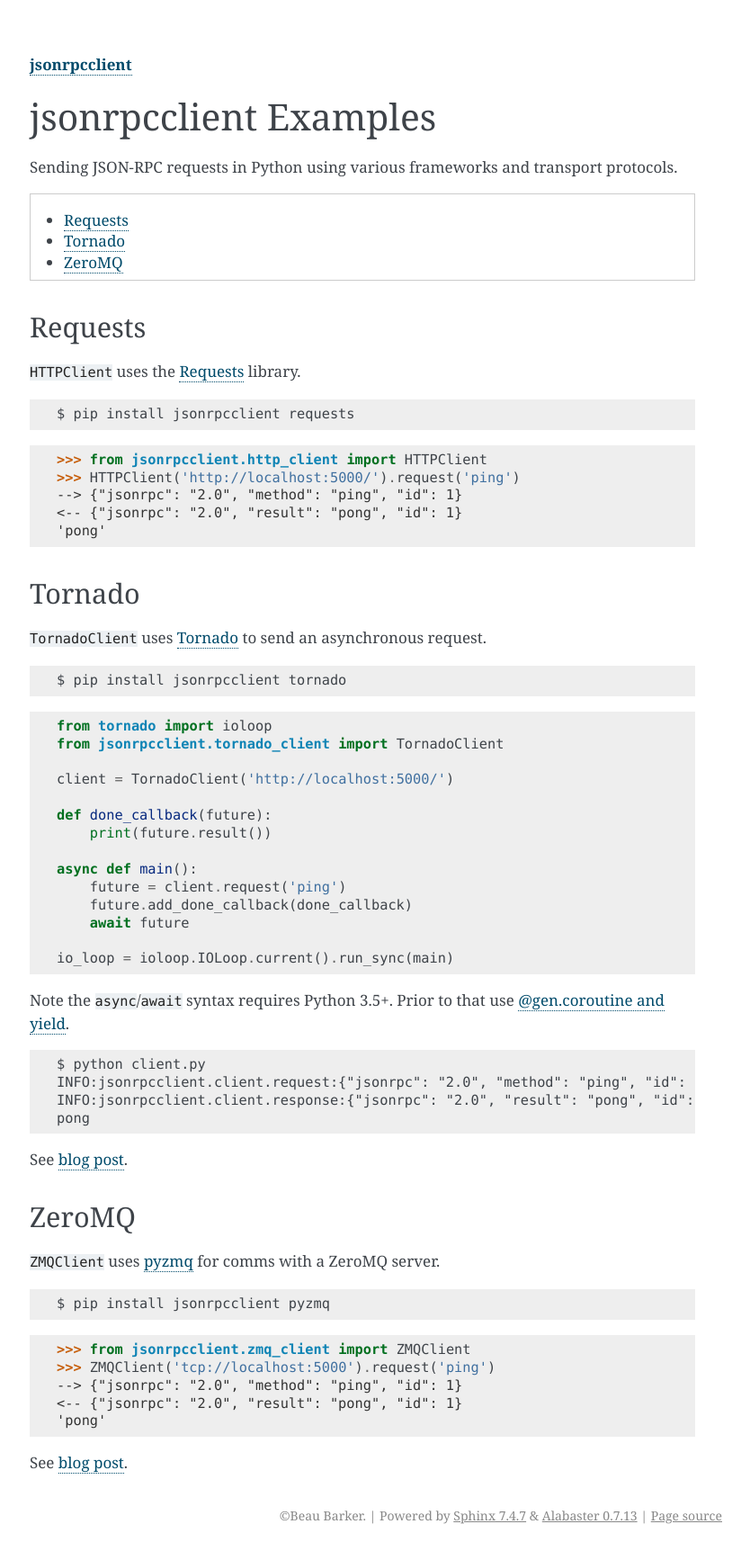
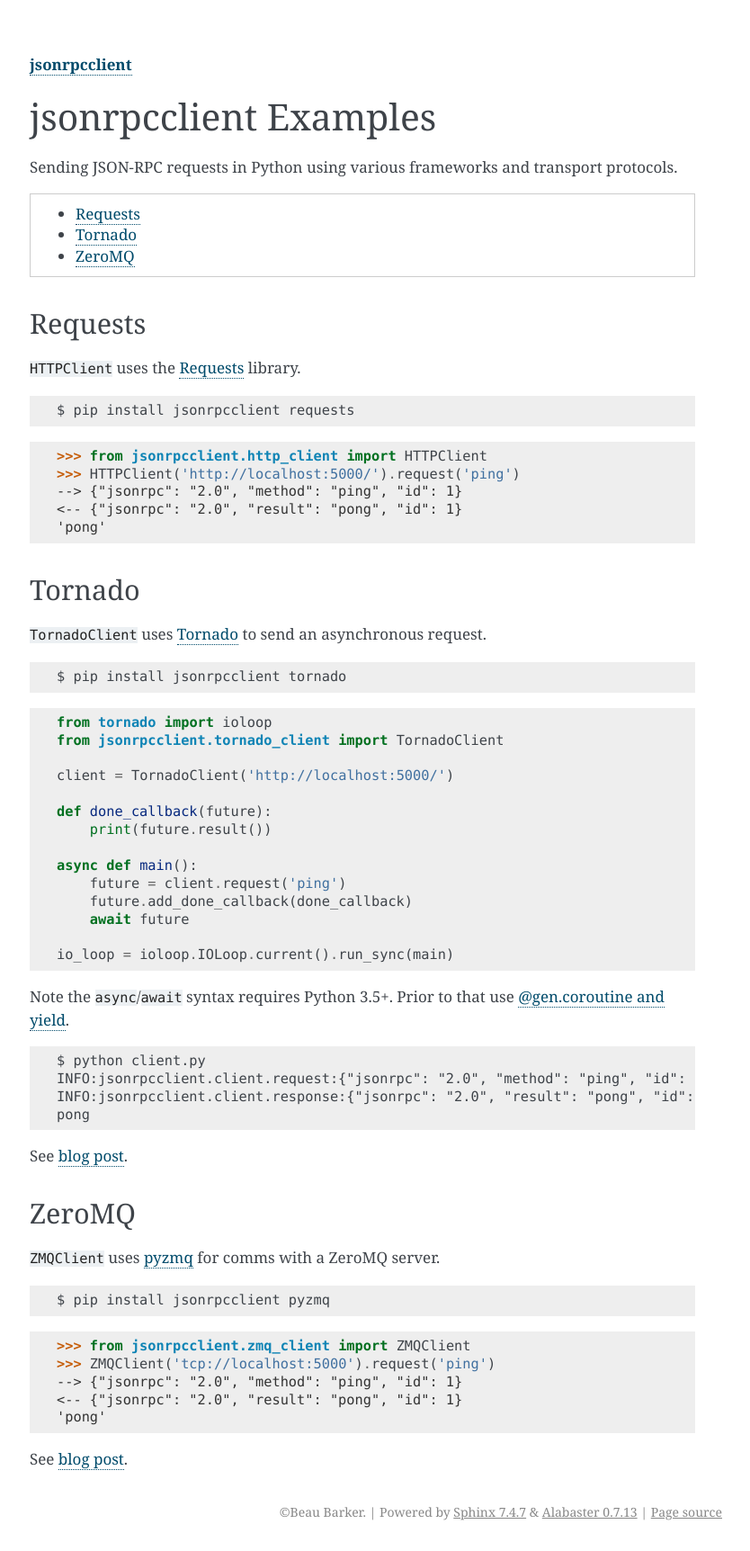
Before and after one commit to explodinglabs/jsonrpcclient, a Sphinx documentation site: the page built from doc/examples.rst, in a window 1280 px wide. Shown: the whole page at 90% size, without its empty margins (237-1071 px from the left). Built offline with Sphinx 7.4.7, drawn with Linux system fonts in a browser that asks for light colours.

Commit message:
Adjust style of toc on examples page

```diff
--- a/doc/_static/custom.css
+++ b/doc/_static/custom.css
@@ -3,3 +3,13 @@
     color: inherit;
     text-decoration: none;
 }
+
+#contents {
+  margin: 0;
+  padding: 10px 0 10px 50px;
+}
+
+#contents ul {
+  margin: 0;
+  padding: 0;
+}
```
